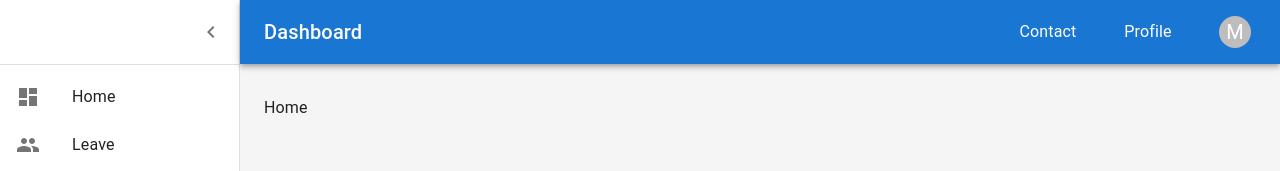
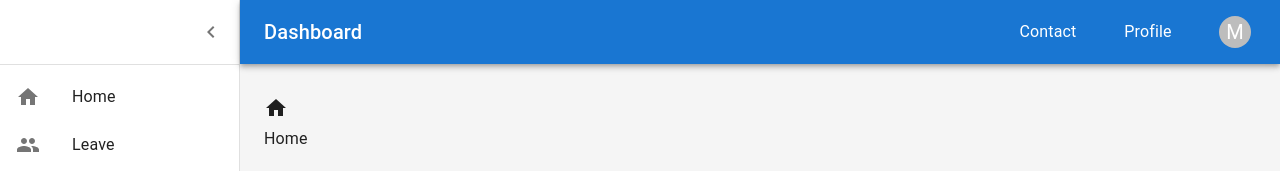
Before and after one commit to panutat-p/ake-redux-toolkit-course, a React (Vite) app: page /dashboard in a window 1280 px wide. Shown: the top 171 px of the page. Built offline with nearby package versions, Linux system fonts and the light colour scheme; what yup-password would draw is missing.

Commit message:
feat: dashboard side nav, routes between pages

```diff
--- /dev/null
+++ b/src/pages/dashboard/history-page.tsx
@@ -0,0 +1,12 @@
+import { History } from '@mui/icons-material';
+
+function HistoryPage() {
+  return (
+    <>
+      <History></History>
+      <div>History</div>
+    </>
+  );
+}
+
+export default HistoryPage;
--- a/src/pages/dashboard/home-page.tsx
+++ b/src/pages/dashboard/home-page.tsx
@@ -1,5 +1,12 @@
+import { Home } from '@mui/icons-material';
+
 function HomePage() {
-  return <div>Home</div>;
+  return (
+    <>
+      <Home></Home>
+      <div>Home</div>
+    </>
+  );
 }
 
 export default HomePage;
--- /dev/null
+++ b/src/pages/dashboard/leave-page.tsx
@@ -0,0 +1,12 @@
+import { People } from '@mui/icons-material';
+
+function LeavePage() {
+  return (
+    <>
+      <People></People>
+      <div>Leave</div>
+    </>
+  );
+}
+
+export default LeavePage;
--- a/src/pages/dashboard/menu-item.tsx
+++ b/src/pages/dashboard/menu-item.tsx
@@ -2,8 +2,8 @@ import { Fragment } from 'react';
 import ListItemButton from '@mui/material/ListItemButton';
 import ListItemIcon from '@mui/material/ListItemIcon';
 import ListItemText from '@mui/material/ListItemText';
-import DashboardIcon from '@mui/icons-material/Dashboard';
-import { History, People } from '@mui/icons-material';
+import { History, Home, People } from '@mui/icons-material';
+import { NavLink } from 'react-router-dom';
 
 type MenuItemProps = {
   label: string;
@@ -12,15 +12,15 @@ type MenuItemProps = {
 };
 export default function MainListItems() {
   const menuItem: Array<MenuItemProps> = [
-    { label: 'Home', icon: <DashboardIcon />, href: '/dashboard' },
-    { label: 'Leave', icon: <People />, href: '/dashboard' },
-    { label: 'History', icon: <History />, href: '/dashboard' },
+    { label: 'Home', icon: <Home />, href: '/dashboard' },
+    { label: 'Leave', icon: <People />, href: '/dashboard/leave' },
+    { label: 'History', icon: <History />, href: '/dashboard/history' },
   ];
 
   return (
     <Fragment>
       {menuItem.map((item) => (
-        <ListItemButton key={item.label}>
+        <ListItemButton key={item.label} component={NavLink} to={item.href}>
           <ListItemIcon>{item.icon}</ListItemIcon>
           <ListItemText primary={item.label} />
         </ListItemButton>
```
Also changed, not shown: src/routes/dashboard.tsx (+10 -0 lines).
